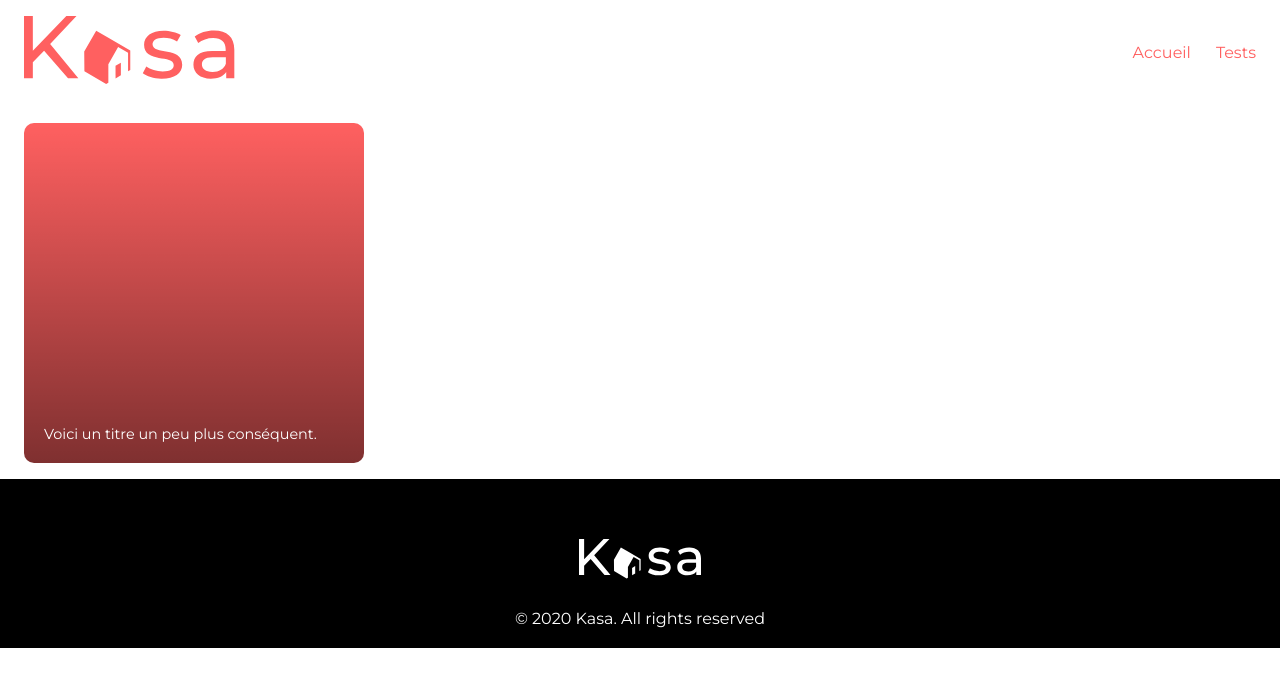
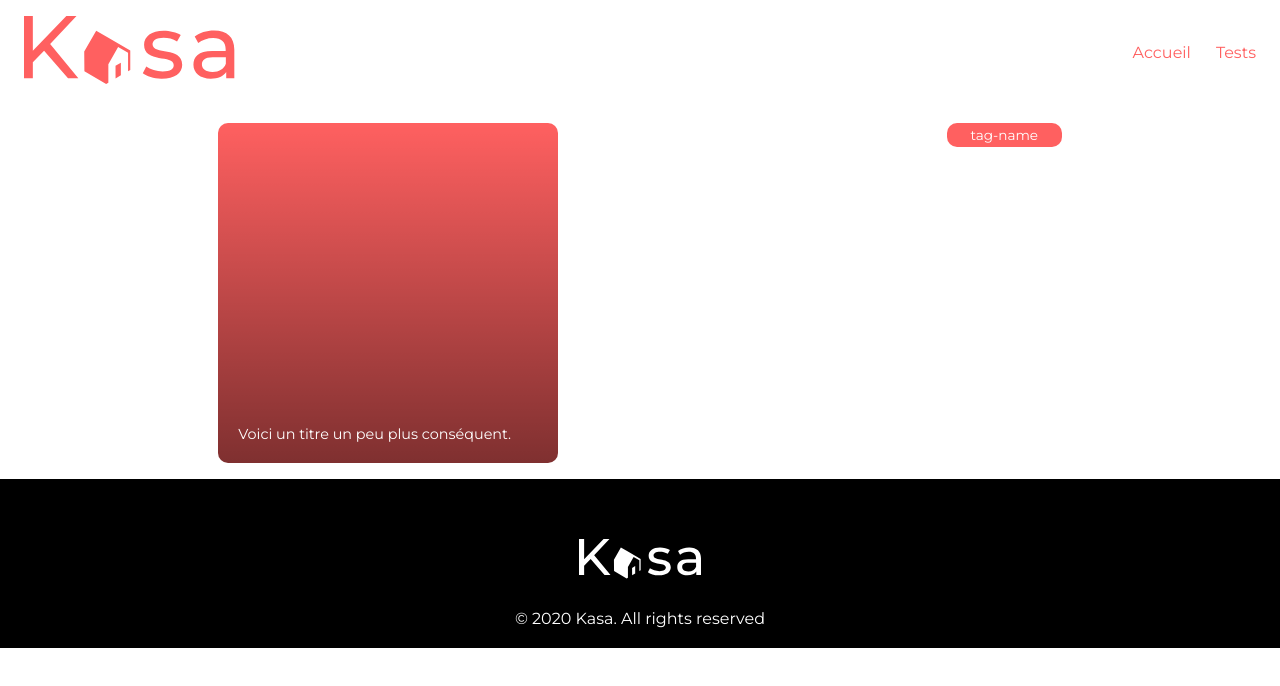
Before and after one commit to thxDuck/DylanPelle_11_22042022, a React (Create React App) app: page /tests in a window 1280 px wide. Shown: the top 686 px of the page. Built offline with nearby package versions, Linux system fonts and the light colour scheme.

Commit message:
Add Tag component

```diff
--- a/sass/components/index.scss
+++ b/sass/components/index.scss
@@ -1,3 +1,4 @@
 @import "header.scss";
 @import "footer.scss";
 @import "card.scss";
+@import "tag.scss";
--- /dev/null
+++ b/sass/components/tag.scss
@@ -0,0 +1,17 @@
+.tag {
+    height: fit-content;
+    text-align: center;
+    width: 115px;
+    padding: 4px;
+
+    background-color: $color-primary;
+    border-radius: $radius;
+    font-size: 0.85rem;
+    color: white;
+
+
+    @media (max-width: 768px) {
+        font-size: 0.65rem;
+        width: 84px;
+    }
+}
--- /dev/null
+++ b/src/components/Tag.jsx
@@ -0,0 +1,7 @@
+import React from "react";
+
+function Tag() {
+	return <div className="tag">tag-name</div>;
+}
+
+export default Tag;
--- a/src/pages/Tests.jsx
+++ b/src/pages/Tests.jsx
@@ -1,9 +1,20 @@
 import React from "react";
 
 import ApartmentCard from "../components/ApartmentCard";
+import Tag from "../components/Tag";
 
 function Tests() {
-	return <ApartmentCard />;
+	return (
+		<div
+			className="tests"
+			style={{
+				display: "flex",
+				justifyContent: "space-around",
+			}}>
+			<ApartmentCard />
+			<Tag />
+		</div>
+	);
 }
 
 export default Tests;
--- a/src/styles/style.css
+++ b/src/styles/style.css
@@ -133,6 +133,23 @@ footer img {
   }
 }
 
+.tag {
+  height: fit-content;
+  text-align: center;
+  width: 115px;
+  padding: 4px;
+  background-color: #FF6060;
+  border-radius: 10px;
+  font-size: 0.85rem;
+  color: white;
+}
+@media (max-width: 768px) {
+  .tag {
+    font-size: 0.65rem;
+    width: 84px;
+  }
+}
+
 .main {
   display: flex;
   flex-direction: column;
```
Also changed, not shown: 1 other file (tests, documents, lock files or other folders).
